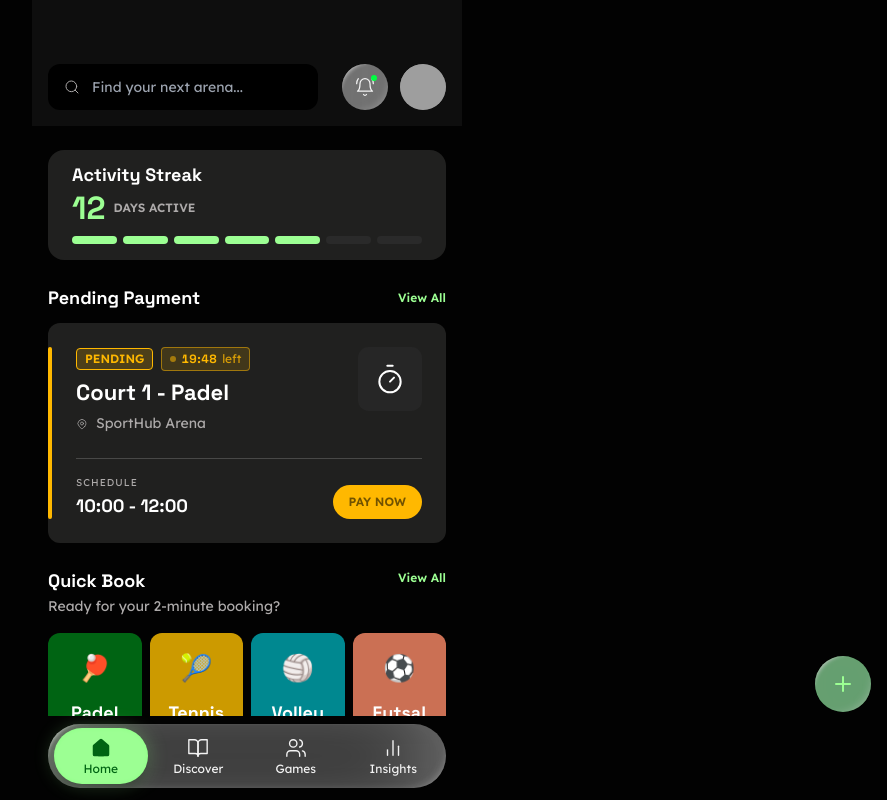
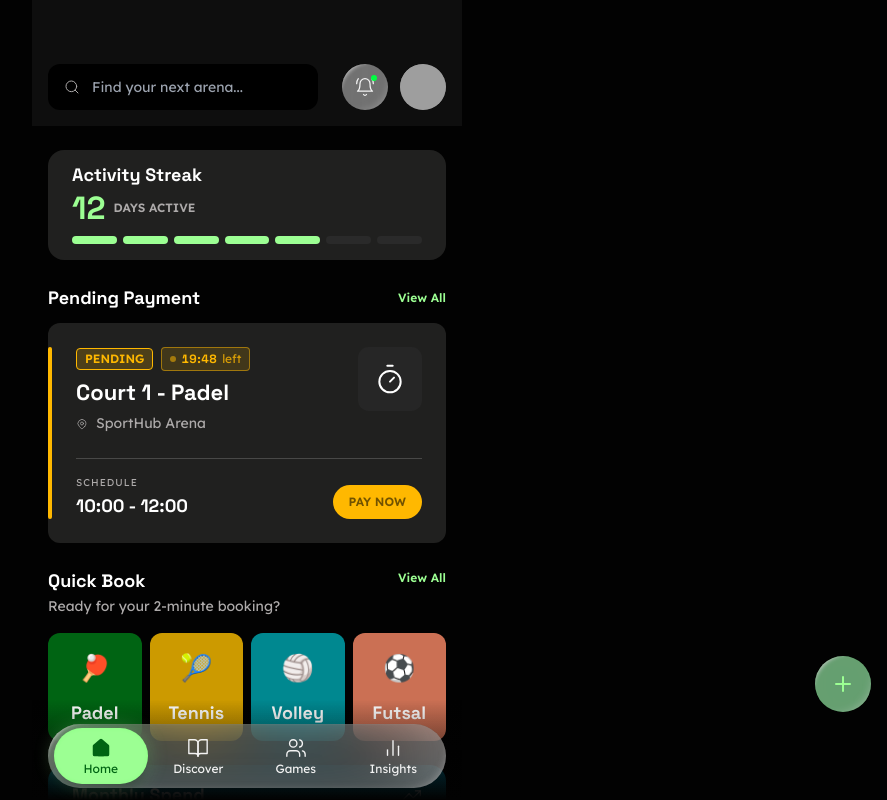
Before and after one commit to evansaragih/playwise, a Next.js app: page /home in a window 1280 px wide. Shown: the whole page, without its empty margins (393-1280 px from the left). Built offline with nearby package versions, Linux system fonts and the light colour scheme; grey boxes are pictures that could not be loaded.

Commit message:
update all screens

```diff
--- a/app/globals.css
+++ b/app/globals.css
@@ -12,7 +12,6 @@ html {
 }
 
 html, body {
-  /* Fill full device screen — no scrollbars, no margins */
   width: 100%;
   height: 100%;
   background: #020202;
@@ -20,10 +19,6 @@ html, body {
   font-family: 'Lexend', sans-serif;
   -webkit-font-smoothing: antialiased;
   overscroll-behavior: none;
-  /* Prevent iOS elastic scroll bounce on body */
-  overflow: hidden;
-  position: fixed;
-  /* iOS momentum scrolling handled per-container */
 }
 
 /* Root container — fills the entire viewport on every device.
@@ -49,6 +44,20 @@ html, body {
     max-width: 100%;
     width: 100vw;
   }
+}
+
+/* Page content fades out toward the bottom nav so the pill floats cleanly.
+   Add this class to the scrollable page wrapper div. */
+.page-fade-bottom::after {
+  content: '';
+  position: fixed;
+  bottom: 0;
+  left: max(0px, calc(50% - 215px));
+  right: max(0px, calc(50% - 215px));
+  height: 100px;
+  background: linear-gradient(to top, #020202 0%, transparent 100%);
+  pointer-events: none;
+  z-index: 40;  /* below nav (z-50) but above content */
 }
 
 /* Space Grotesk for headings, big numbers, sport labels */
--- a/app/home/page.tsx
+++ b/app/home/page.tsx
@@ -33,7 +33,7 @@ export default function HomePage() {
   if (loading) return <div className="min-h-screen bg-[#020202] pb-24"><HomeScreenSkeleton /></div>
 
   return (
-    <div className="bg-[#020202] min-h-screen pb-28">
+    <div className="bg-[#020202] min-h-screen pb-28 page-fade-bottom">
       <motion.div variants={stagger.container} initial="initial" animate="animate">
 
         {/* ══════════════════════════════════════════
--- a/app/insights/page.tsx
+++ b/app/insights/page.tsx
@@ -51,7 +51,7 @@ export default function InsightsPage() {
   if (loading) return <div className="min-h-screen bg-[#020202] pb-24"><InsightsSkeleton /></div>
 
   return (
-    <div className="bg-[#020202] min-h-screen pb-28">
+    <div className="bg-[#020202] min-h-screen pb-28 page-fade-bottom">
       <motion.div variants={stagger.container} initial="initial" animate="animate">
 
         {/* ══ TOP BAR bg:#0E0E0E pt:64 px:16 pb:16 ══ */}
--- a/components/layout/BottomNav.tsx
+++ b/components/layout/BottomNav.tsx
@@ -13,45 +13,71 @@ const TABS = [
 export default function BottomNav() {
   const pathname = usePathname()
   return (
-    /*
-      fixed + left/right using same calc trick as bottom sheet
-      so it stays within the mobile frame on desktop browsers.
-      pb: env(safe-area-inset-bottom) handles iPhone home bar.
-    */
-    <nav className="fixed z-50"
+    <nav
+      className="fixed z-50"
       style={{
         bottom: 0,
         left: 'max(0px, calc(50% - 215px))',
         right: 'max(0px, calc(50% - 215px))',
-        background: '#020202',
-        paddingBottom: 'max(12px, env(safe-area-inset-bottom))',
+        background: 'transparent',
         paddingLeft: 16,
         paddingRight: 16,
+        paddingBottom: 'max(12px, env(safe-area-inset-bottom))',
         paddingTop: 8,
-      }}>
-      {/* Liquid glass pill */}
-      <div className="liquid-glass-nav flex items-center h-16" style={{ padding: 4 }}>
+      }}
+    >
+      {/*
+        Liquid Glass pill — exact Figma specs:
+        - bg: rgba(26,26,26,0.20)  → #1A1A1A @ 20% opacity
+        - backdrop-filter: blur(26px)
+        - border-radius: 433px
+        - 3 inner shadows
+        - padding: 4px
+        - height: 64px
+      */}
+      <div
+        className="liquid-glass-nav flex items-center h-16"
+        style={{ padding: 4 }}
+      >
         {TABS.map(({ href, label, Icon }) => {
           const active = pathname === href || pathname.startsWith(href + '/')
           return (
-            <Link key={href} href={href}
-              className="flex-1 flex items-center justify-center h-full tap-highlight">
+            <Link
+              key={href}
+              href={href}
+              className="flex-1 flex items-center justify-center h-full tap-highlight"
+            >
+              {/*
+                Active tab: "Liquid Glass Default" variant
+                  bg: #9CFF93, r:999
+                  drop-shadow glow + depth + inner highlight
+                  icon + label: #006413
+
+                Inactive tab: no background, icon + label: #F3F3F3
+              */}
               <div
                 className="flex flex-col items-center justify-center gap-1 w-full h-full rounded-full transition-all duration-300"
                 style={active ? {
                   background: '#9CFF93',
                   borderRadius: 999,
-                  boxShadow: '0 8px 10px -2px rgba(0,0,0,0.25), 0 0 20px 0 rgba(156,255,147,0.30), inset 0 0 4px 0 rgba(0,255,0,0.10)',
+                  boxShadow: [
+                    '0 8px 10px -2px rgba(0,0,0,0.25)',
+                    '0 0 20px 0 rgba(156,255,147,0.30)',
+                    'inset 0 0 4px 0 rgba(0,255,0,0.10)',
+                  ].join(', '),
                   margin: '0 2px',
-                } : {}}>
+                } : {}}
+              >
                 <Icon
                   size={22}
                   color={active ? '#006413' : '#F3F3F3'}
                   fill={active ? '#006413' : 'none'}
                   strokeWidth={active ? 0 : 1.5}
                 />
-                <span className="font-ui text-[12px] font-normal leading-none"
-                      style={{ color: active ? '#006413' : '#F3F3F3' }}>
+                <span
+                  className="font-ui text-[12px] font-normal leading-none"
+                  style={{ color: active ? '#006413' : '#F3F3F3' }}
+                >
                   {label}
                 </span>
               </div>
--- a/package.json
+++ b/package.json
@@ -16,7 +16,7 @@
     "react": "^18",
     "react-dom": "^18",
     "react-icons": "^5.6.0",
-    "react-leaflet": "^4.2.1"
+    "react-leaflet": "^5.0.0"
   },
   "devDependencies": {
     "@types/leaflet": "^1.9.21",
```
Also changed, not shown: 2 other files (tests, documents, lock files or other folders).
